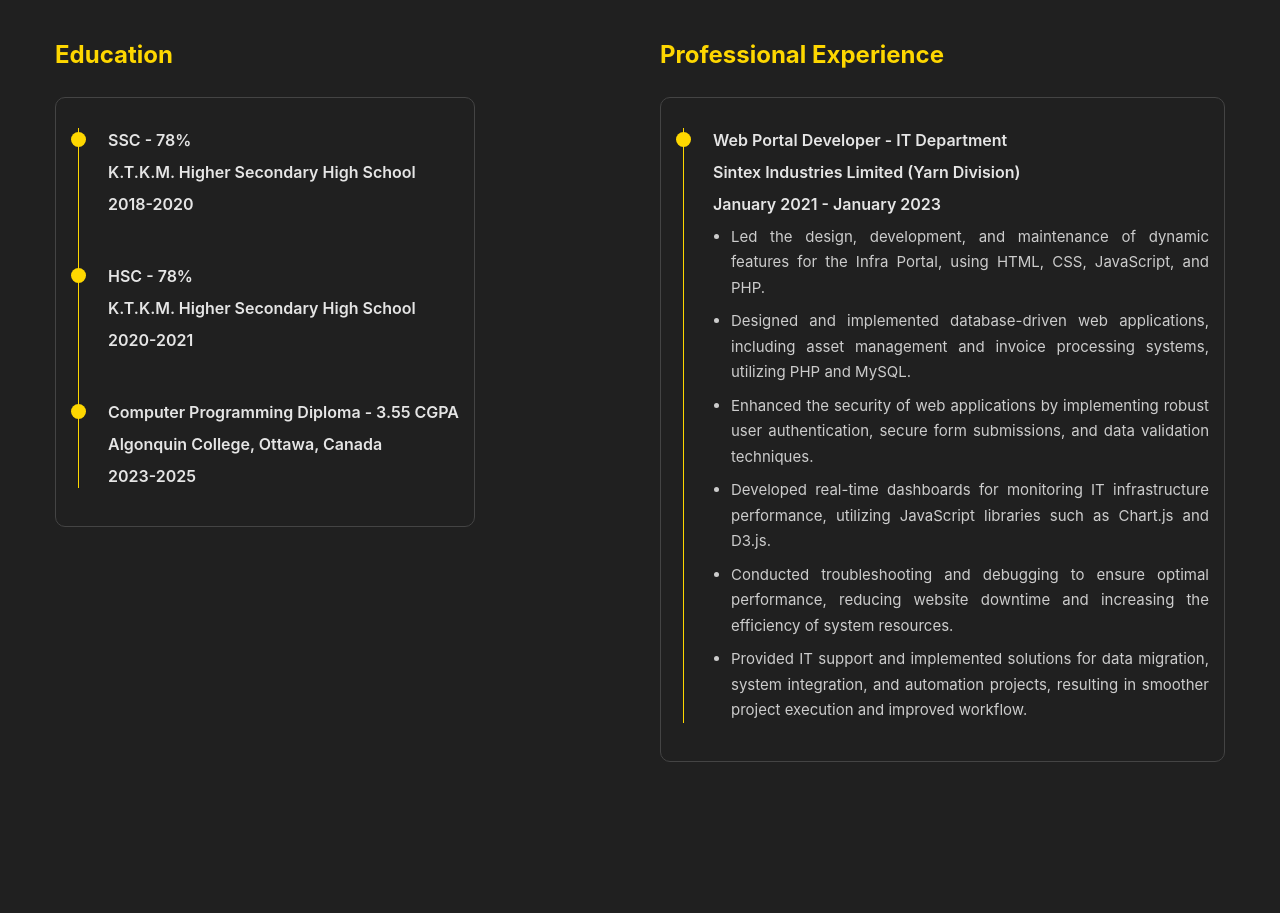
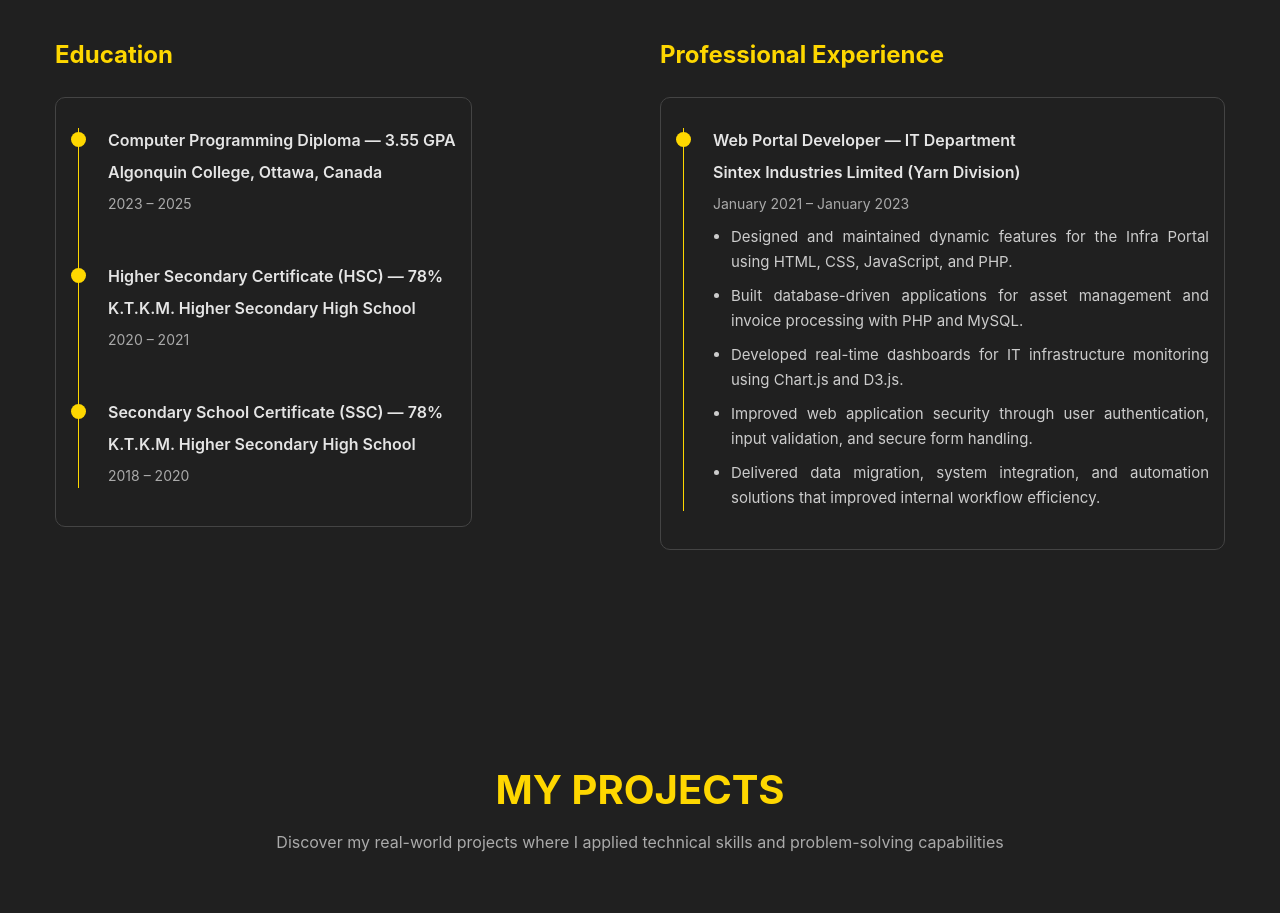
Before and after one commit to mmb0710/Meet-Maheta-Portfolio, a React (Create React App) app: page / in a window 1280 px wide. Shown: the part 1540-2453 px from the top of the page. Built offline with nearby package versions, Linux system fonts and the light colour scheme.

Commit message:
Update Education.js

```diff
--- a/src/components/Education.js
+++ b/src/components/Education.js
@@ -10,60 +10,45 @@ function Education() {
             <div className="row">
               <div className="timeline-box">
                 <div className="timeline">
-                                    {/* Timeline-item 1 */}
                   <div className="timeline-item">
                     <div className="circle-dot"></div>
-                                        <h3 className="timeline-title">SSC - 78%</h3>
-                                        <h4 className="timeline-title">K.T.K.M. Higher Secondary High School</h4>
-                                        <h4 className="timeline-title">
-                                            <i className="fa fa-calendar"></i> 2018-2020
-                                        </h4>
+                    <h3 className="timeline-title">Computer Programming Diploma — 3.55 GPA</h3>
+                    <h4 className="timeline-title">Algonquin College, Ottawa, Canada</h4>
+                    <h4 className="timeline-title timeline-date">2023 – 2025</h4>
                   </div>
-                                    {/* Timeline-item 2 */}
                   <div className="timeline-item">
                     <div className="circle-dot"></div>
-                                        <h3 className="timeline-title">HSC - 78%</h3>
+                    <h3 className="timeline-title">Higher Secondary Certificate (HSC) — 78%</h3>
                     <h4 className="timeline-title">K.T.K.M. Higher Secondary High School</h4>
-                                        <h4 className="timeline-title">
-                                            <i className="fa fa-calendar"></i> 2020-2021
-                                        </h4>
+                    <h4 className="timeline-title timeline-date">2020 – 2021</h4>
                   </div>
-                                    {/* Timeline-item 3 */}
                   <div className="timeline-item">
                     <div className="circle-dot"></div>
-                                        <h3 className="timeline-title">
-                                            Computer Programming Diploma - 3.55 CGPA
-                                        </h3>
-                                        <h4 className="timeline-title">Algonquin College, Ottawa, Canada</h4>
-                                        <h4 className="timeline-title">
-                                            <i className="fa fa-calendar"></i> 2023-2025
-                                        </h4>
+                    <h3 className="timeline-title">Secondary School Certificate (SSC) — 78%</h3>
+                    <h4 className="timeline-title">K.T.K.M. Higher Secondary High School</h4>
+                    <h4 className="timeline-title timeline-date">2018 – 2020</h4>
                   </div>
                 </div>
               </div>
             </div>
           </div>
+
           <div className="internship">
             <h3 className="title">Professional Experience</h3>
             <div className="row">
               <div className="timeline-box">
                 <div className="timeline">
-                                    {/* Internship Timeline-item */}
                   <div className="timeline-item">
                     <div className="circle-dot"></div>
-                                        <h3 className="timeline-title">Web Portal Developer - IT Department</h3>
+                    <h3 className="timeline-title">Web Portal Developer — IT Department</h3>
                     <h4 className="timeline-title">Sintex Industries Limited (Yarn Division)</h4>
-                                        <h4 className="timeline-title">
-                                            <i className="fa fa-calendar"></i> January 2021 - January 2023
-                                        </h4>
+                    <h4 className="timeline-title timeline-date">January 2021 – January 2023</h4>
                     <ul className="timeline-text">
-                                            <li>Led the design, development, and maintenance of dynamic features for the Infra Portal, using HTML, CSS, JavaScript, and PHP.</li>
-                                            <li>Designed and implemented database-driven web applications, including asset management and invoice processing systems, utilizing PHP and MySQL.</li>
-                                            <li>Enhanced the security of web applications by implementing robust user authentication, secure form submissions, and data validation techniques.</li>
-                                            <li>Developed real-time dashboards for monitoring IT infrastructure performance, utilizing JavaScript libraries such as Chart.js and D3.js.</li>
-                                            <li>Conducted troubleshooting and debugging to ensure optimal performance, reducing website downtime and increasing the efficiency of system resources.</li>
-                                            <li>Provided IT support and implemented solutions for data migration, system integration, and automation projects, resulting in smoother project execution and improved workflow.</li>
-
+                      <li>Designed and maintained dynamic features for the Infra Portal using HTML, CSS, JavaScript, and PHP.</li>
+                      <li>Built database-driven applications for asset management and invoice processing with PHP and MySQL.</li>
+                      <li>Developed real-time dashboards for IT infrastructure monitoring using Chart.js and D3.js.</li>
+                      <li>Improved web application security through user authentication, input validation, and secure form handling.</li>
+                      <li>Delivered data migration, system integration, and automation solutions that improved internal workflow efficiency.</li>
                     </ul>
                   </div>
                 </div>
```
Lines whose indentation alone changed are shown as unchanged.
